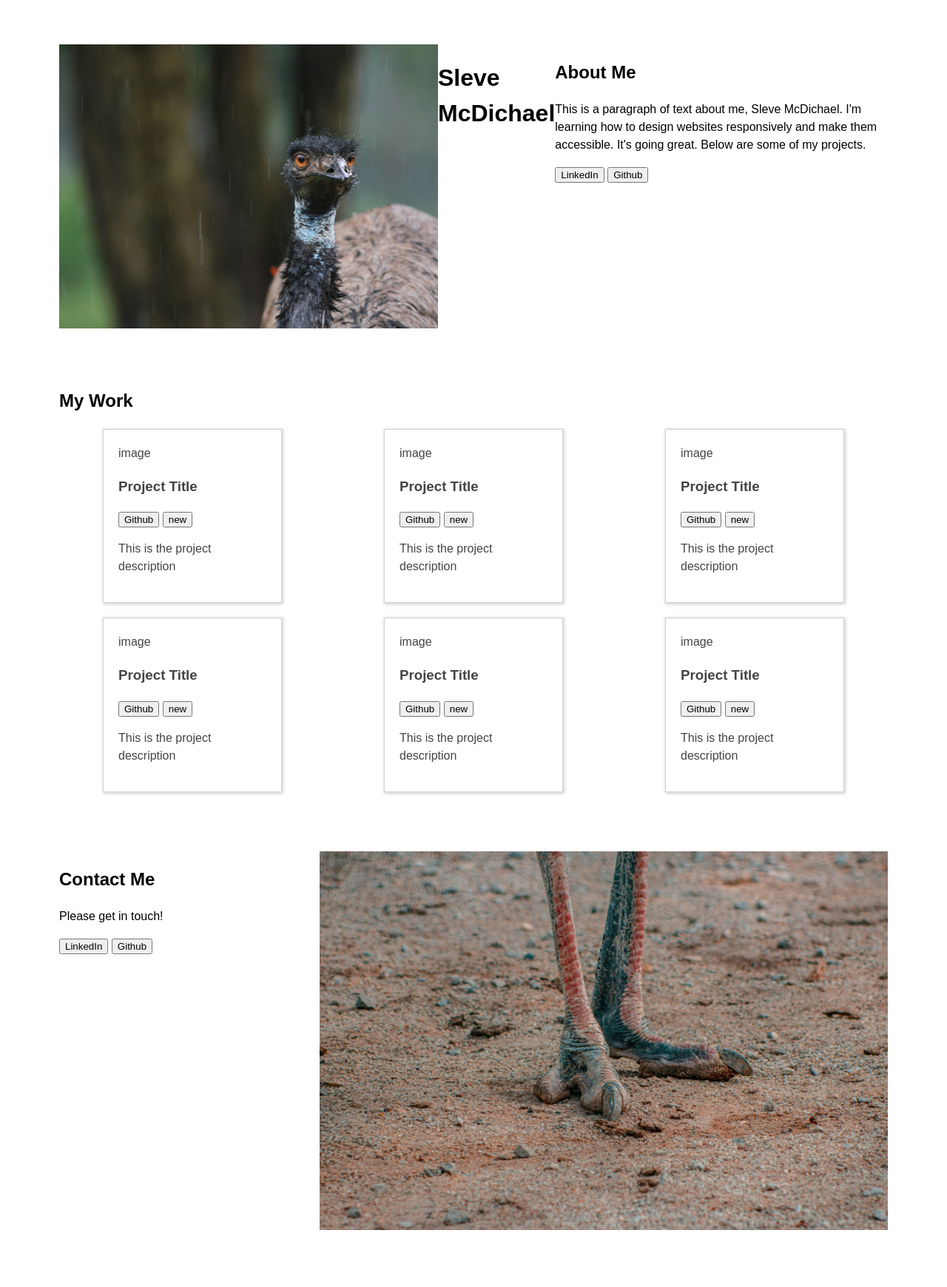
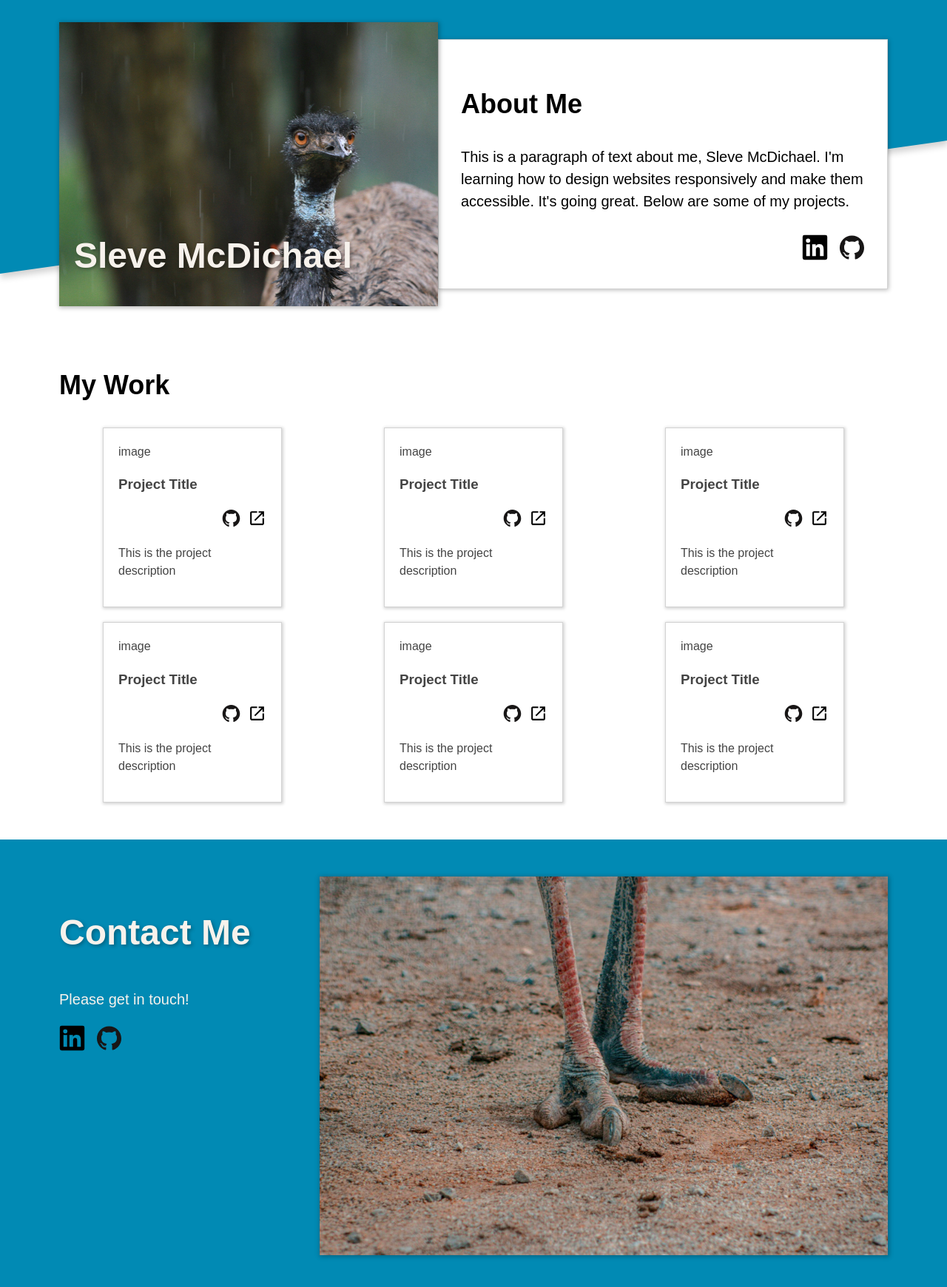
Before and after one commit to sjmy/homepage, a website built with webpack: page src/homepage.html in a window 1280 px wide. Shown: the part 20-1760 px from the top of the page at 74% size. Built offline with nearby package versions, Linux system fonts and the light colour scheme.

Commit message:
<fix>: Cleaned up responsiveness to match design brief. Tablet view and project grid items remaining

```diff
--- a/src/homepage.html
+++ b/src/homepage.html
@@ -6,13 +6,19 @@
     <title>homepage</title>
   </head>
   <body>
+    <div class="slanted"></div>
     <header>
       <div class="header-content">
+        <div class="header-image-container">
+          <h1 class="name">Sleve McDichael</h1>
           <picture>
-          <source media="(max-width: 600px)" srcset="../img/ostrich-480w.jpg" />
+            <source
+              media="(max-width: 600px)"
+              srcset="../img/ostrich-480w.jpg"
+            />
             <source
               media="(min-width: 601px) and (max-width: 1200px)"
-            srcset="../img/ostrich-1200w.jpg"
+              srcset="../img/ostrich-480w.jpg"
             />
             <source
               media="(min-width: 1201px)"
@@ -24,17 +30,23 @@
               class="header-image"
             />
           </picture>
-        <h1>Sleve McDichael</h1>
+        </div>
         <div class="header-text-container">
+          <div class="about-me-container">
             <h2 class="about-me">About Me</h2>
-          <p>
-            This is a paragraph of text about me, Sleve McDichael. I'm learning
-            how to design websites responsively and make them accessible. It's
-            going great. Below are some of my projects.
+            <p class="about-me-text">
+              This is a paragraph of text about me, Sleve McDichael. I'm
+              learning how to design websites responsively and make them
+              accessible. It's going great. Below are some of my projects.
             </p>
+          </div>
           <div class="link-logos">
-            <button>LinkedIn</button>
-            <button>Github</button>
+            <a href="https://www.linkedin.com/in/smynott/"
+              ><img src="../img/linkedin-plain.svg" class="logo"
+            /></a>
+            <a href="https://github.com/sjmy"
+              ><img src="../img/github-logo-original.svg" class="logo"
+            /></a>
           </div>
         </div>
       </div>
@@ -48,8 +60,12 @@
             <div class="card-title">
               <h3>Project Title</h3>
               <div class="card-logos">
-                <button>Github</button>
-                <button>new</button>
+                <a href="https://github.com/sjmy"
+                  ><img src="../img/github-logo-original.svg" class="card-logo"
+                /></a>
+                <a href=""
+                  ><img src="../img/open-new-window.svg" class="card-logo"
+                /></a>
               </div>
             </div>
             <div class="card-description">
@@ -61,8 +77,12 @@
             <div class="card-title">
               <h3>Project Title</h3>
               <div class="card-logos">
-                <button>Github</button>
-                <button>new</button>
+                <a href="https://github.com/sjmy"
+                  ><img src="../img/github-logo-original.svg" class="card-logo"
+                /></a>
+                <a href=""
+                  ><img src="../img/open-new-window.svg" class="card-logo"
+                /></a>
               </div>
             </div>
             <div class="card-description">
@@ -74,8 +94,12 @@
             <div class="card-title">
               <h3>Project Title</h3>
               <div class="card-logos">
-                <button>Github</button>
-                <button>new</button>
+                <a href="https://github.com/sjmy"
+                  ><img src="../img/github-logo-original.svg" class="card-logo"
+                /></a>
+                <a href=""
+                  ><img src="../img/open-new-window.svg" class="card-logo"
+                /></a>
               </div>
             </div>
             <div class="card-description">
@@ -87,8 +111,12 @@
             <div class="card-title">
               <h3>Project Title</h3>
               <div class="card-logos">
-                <button>Github</button>
-                <button>new</button>
+                <a href="https://github.com/sjmy"
+                  ><img src="../img/github-logo-original.svg" class="card-logo"
+                /></a>
+                <a href=""
+                  ><img src="../img/open-new-window.svg" class="card-logo"
+                /></a>
               </div>
             </div>
             <div class="card-description">
@@ -100,8 +128,12 @@
             <div class="card-title">
               <h3>Project Title</h3>
               <div class="card-logos">
-                <button>Github</button>
-                <button>new</button>
+                <a href="https://github.com/sjmy"
+                  ><img src="../img/github-logo-original.svg" class="card-logo"
+                /></a>
+                <a href=""
+                  ><img src="../img/open-new-window.svg" class="card-logo"
+                /></a>
               </div>
             </div>
             <div class="card-description">
@@ -113,8 +145,12 @@
             <div class="card-title">
               <h3>Project Title</h3>
               <div class="card-logos">
-                <button>Github</button>
-                <button>new</button>
+                <a href="https://github.com/sjmy"
+                  ><img src="../img/github-logo-original.svg" class="card-logo"
+                /></a>
+                <a href=""
+                  ><img src="../img/open-new-window.svg" class="card-logo"
+                /></a>
               </div>
             </div>
             <div class="card-description">
@@ -128,10 +164,14 @@
       <div class="footer-content">
         <div class="contact-content">
           <h2 class="contact-me">Contact Me</h2>
-          <p>Please get in touch!</p>
-          <div class="link-logos">
-            <button>LinkedIn</button>
-            <button>Github</button>
+          <p class="contact-me-text">Please get in touch!</p>
+          <div class="link-logos-contact">
+            <a href="https://www.linkedin.com/in/smynott/"
+              ><img src="../img/linkedin-plain.svg" class="logo"
+            /></a>
+            <a href="https://github.com/sjmy"
+              ><img src="../img/github-logo-original.svg" class="logo"
+            /></a>
           </div>
         </div>
         <picture>
--- a/src/styles.css
+++ b/src/styles.css
@@ -11,13 +11,27 @@
 
 @media (max-width: 600px) {
   .header-content {
+    display: flex;
     flex-direction: column;
-    margin: 20px;
+    padding: 20px;
+  }
+
+  .header-image-container {
+    position: relative;
+    display: flex;
+    flex-direction: column;
+    align-items: center;
   }
 
   .header-image {
     max-width: 80vw;
-    justify-self: center;
+  }
+
+  .name {
+    position: absolute;
+    bottom: 0;
+    text-align: center;
+    text-wrap: nowrap;
   }
 
   .main-content {
@@ -26,9 +40,12 @@
 
   .about-me,
   .my-work,
-  .contact-me,
+  .contact-me {
+    text-align: center;
+  }
+
   .link-logos {
-    justify-self: center;
+    align-self: center;
   }
 
   .card-container {
@@ -42,6 +59,9 @@
   }
 
   .contact-content {
+    display: flex;
+    flex-direction: column;
+    align-items: center;
     margin: 20px;
   }
 
@@ -55,11 +75,60 @@
   .header-content,
   .main-content,
   .footer-content {
-    margin: 50px;
+    padding: 40px;
+    padding-top: 50px;
+    padding-bottom: 50px;
+  }
+
+  .header-content {
+    /* display: grid;
+    grid-template-columns: 1fr 1fr;
+    grid-template-rows: 1fr 50px; */
+    display: inline-block;
+  }
+
+  .header-image-container {
+    /* grid-column: 1 / 3;
+    grid-row: 1 / 2;
+    z-index: 1; */
+    z-index: 1;
+  }
+
+  .name {
+    position: absolute;
+    right: 0;
+    margin-right: 50px;
+  }
+
+  .header-text-container {
+    /* grid-column: 1 / 3;
+    grid-row: 1 / 3; */
+    position: absolute;
+    /* margin-top: 150px;
+    margin-left: 150px;
+    margin-right: 50px; */
+    padding: 30px;
+    background-color: #fff;
+    border: 1px solid lightgrey;
+    box-shadow: 1px 1px 6px rgba(0, 0, 0, 0.288);
+  }
+
+  .about-me {
+    text-align: end;
+    padding-right: 20px;
+  }
+
+  .link-logos {
+    justify-content: end;
+    padding-right: 20px;
+  }
+
+  .main-content {
+    padding-top: 0px;
   }
 
   .header-image {
-    width: 50vw;
+    width: 40vw;
   }
 
   .footer-image {
@@ -70,13 +139,31 @@
     grid-template-columns: repeat(2, 1fr);
     grid-gap: 20px;
   }
+
+  .contact-content {
+    padding-right: 30px;
+  }
 }
 
 @media (min-width: 1200px) {
   .header-content,
   .main-content,
   .footer-content {
-    margin: 80px;
+    padding: 80px;
+    padding-top: 50px;
+    padding-bottom: 50px;
+  }
+
+  .header-content {
+    display: flex;
+  }
+
+  .header-image-container {
+    position: relative;
+  }
+
+  .main-content {
+    padding-top: 0px;
   }
 
   .header-image {
@@ -91,6 +178,29 @@
     grid-template-columns: repeat(3, 1fr);
     grid-gap: 20px;
   }
+
+  .name {
+    position: absolute;
+    bottom: 0;
+    padding-left: 20px;
+  }
+
+  .header-text-container {
+    padding: 30px;
+    align-self: center;
+    justify-content: space-between;
+    background-color: #fff;
+    border: 1px solid lightgrey;
+    box-shadow: 1px 1px 6px rgba(0, 0, 0, 0.288);
+  }
+
+  .link-logos {
+    align-self: end;
+  }
+
+  .contact-content {
+    padding-right: 50px;
+  }
 }
 
 body {
@@ -100,21 +210,54 @@ body {
   line-height: 1.5;
 }
 
-.header-content {
-  display: flex;
+.slanted {
+  background: #018ab4;
+  width: 100vw;
+  height: 300px;
+  transform: skewY(-8deg) scaleY(5) translateY(-40%);
+  position: absolute;
+  top: 0;
+  z-index: -1;
+  box-shadow: 1px 1px 4px 0.3px lightgrey;
+}
+
+.header-image-container {
+  height: 100%;
 }
 
 .header-image {
   display: flex;
+  box-shadow: 1px 1px 6px 1px rgba(0, 0, 0, 0.288);
+  object-fit: fill;
 }
 
-.footer-content {
-  display: flex;
-  justify-content: space-between;
+.name,
+.contact-me {
+  font-size: 48px;
+  color: rgb(247, 242, 236);
+  text-shadow: 2px 2px 5px rgba(0, 0, 0, 0.308);
 }
 
-.footer-image {
+.header-text-container {
   display: flex;
+  flex-direction: column;
+  height: fit-content;
+  font-size: 20px;
+}
+
+.about-me,
+.my-work {
+  font-size: 36px;
+}
+
+.link-logos {
+  display: flex;
+  gap: 15px;
+  padding-top: 10px;
+}
+
+.logo {
+  width: 35px;
 }
 
 .card-container {
@@ -130,3 +273,41 @@ body {
   padding: 20px;
   justify-self: center;
 }
+
+.card-logos {
+  display: flex;
+  justify-content: end;
+  gap: 10px;
+}
+
+.card-logo {
+  width: 25px;
+}
+
+footer {
+  background: #018ab4;
+}
+
+.footer-content {
+  display: flex;
+  justify-content: space-between;
+}
+
+.contact-me-text {
+  color: rgb(247, 242, 236);
+  font-size: 20px;
+}
+
+.contact-content {
+  min-width: fit-content;
+}
+
+.link-logos-contact {
+  display: flex;
+  gap: 15px;
+}
+
+.footer-image {
+  display: flex;
+  box-shadow: 1px 1px 6px 1px rgba(0, 0, 0, 0.288);
+}
```
Lines whose indentation alone changed are shown as unchanged.
